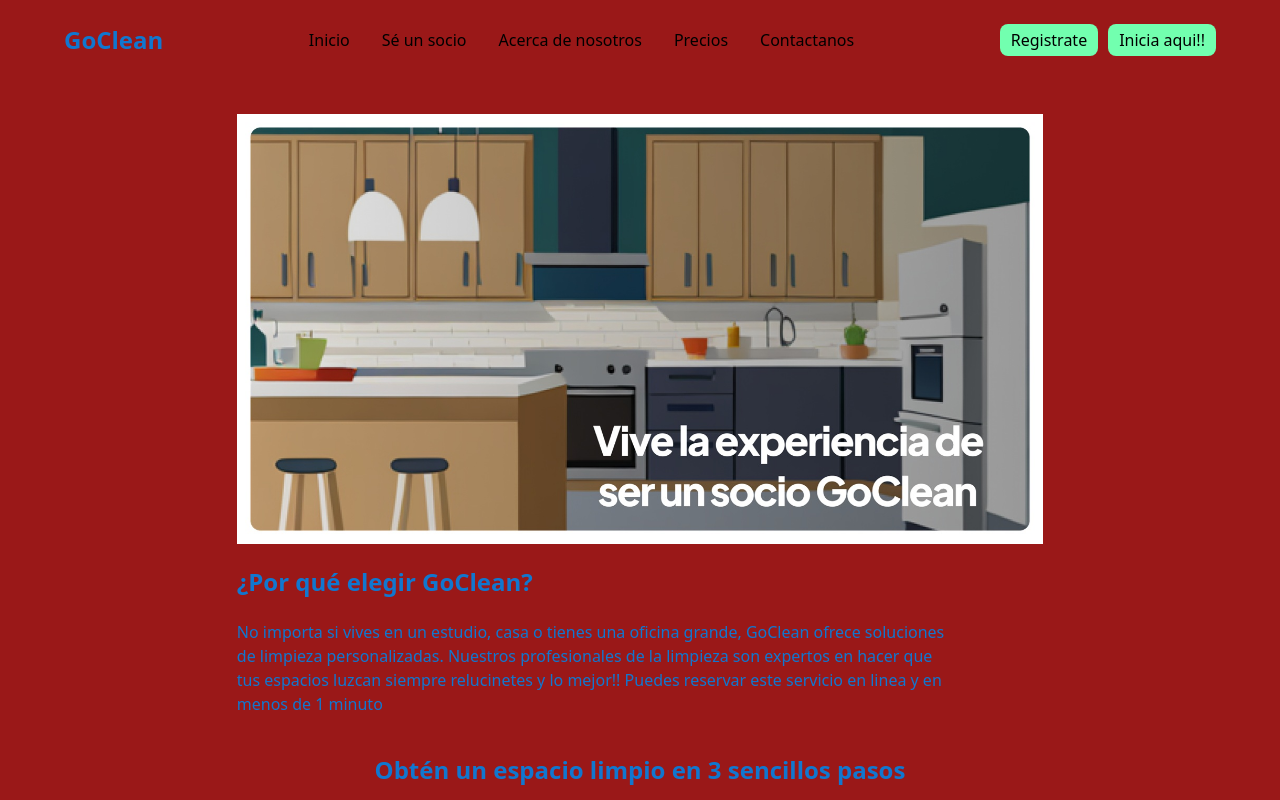
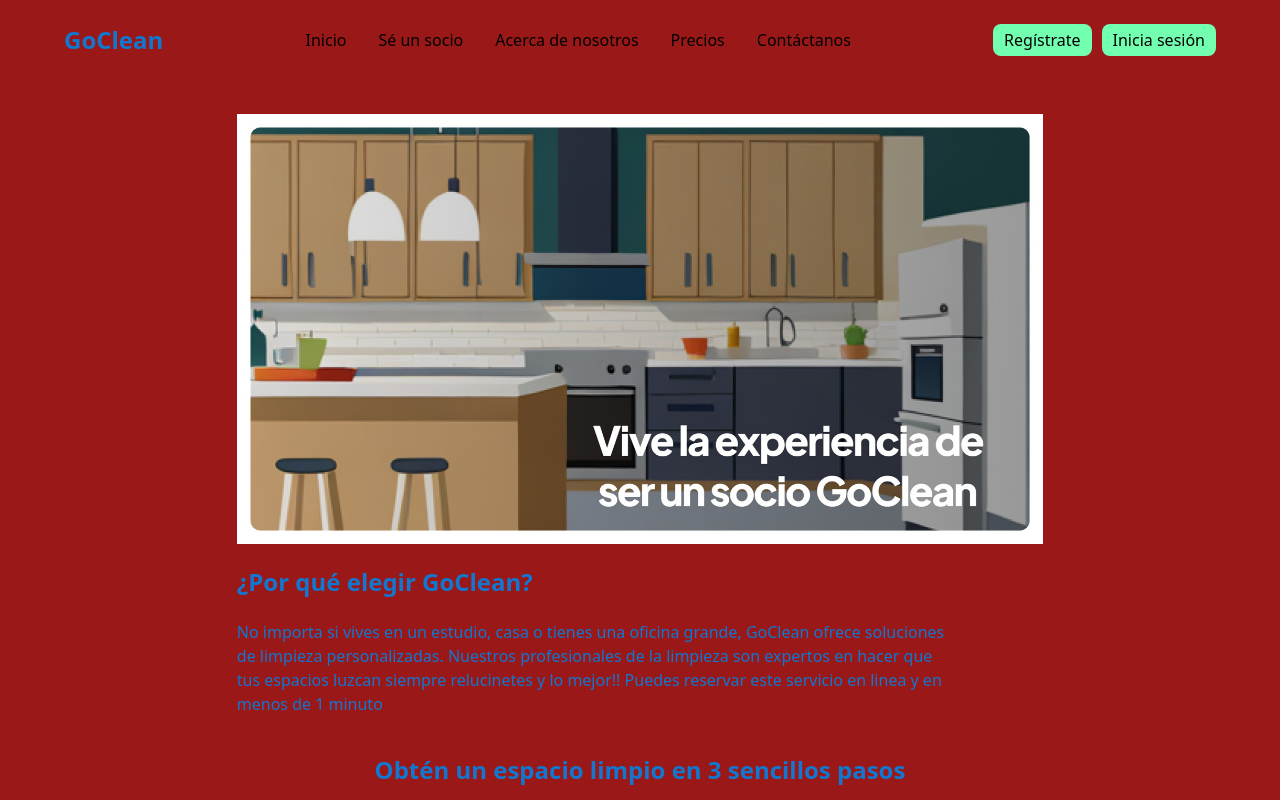
Before and after one commit to tonguiino/GoClean, a React (Vite) app: page / in a window 1280 px wide. Shown: the top 800 px of the page. Built offline with nearby package versions, Linux system fonts and the light colour scheme.

Commit message:
Correciones de palagras y ortografia

```diff
--- a/src/components/header/Menu.jsx
+++ b/src/components/header/Menu.jsx
@@ -12,11 +12,11 @@ const Menu = () => {
                     <li><NavLink to='/socio'>Sé un socio</NavLink></li>
                     <li><NavLink to='/acercaNosotros'>Acerca de nosotros</NavLink></li>
                     <li><NavLink to='/precios'>Precios</NavLink></li>
-                    <li><NavLink to='/contactanos'>Contactanos</NavLink></li>
+                    <li><NavLink to='/contactanos'>Contáctanos</NavLink></li>
                 </ul>
                 <ul className="nav-users">
-                    <li><NavLink to='#' className=''>Registrate</NavLink></li>
-                    <li><NavLink to='#' className=''>Inicia aqui!!</NavLink></li>
+                    <li><NavLink to='#' className=''>Regístrate</NavLink></li>
+                    <li><NavLink to='#' className=''>Inicia sesión</NavLink></li>
                 </ul>
             </header>
         </>
```
